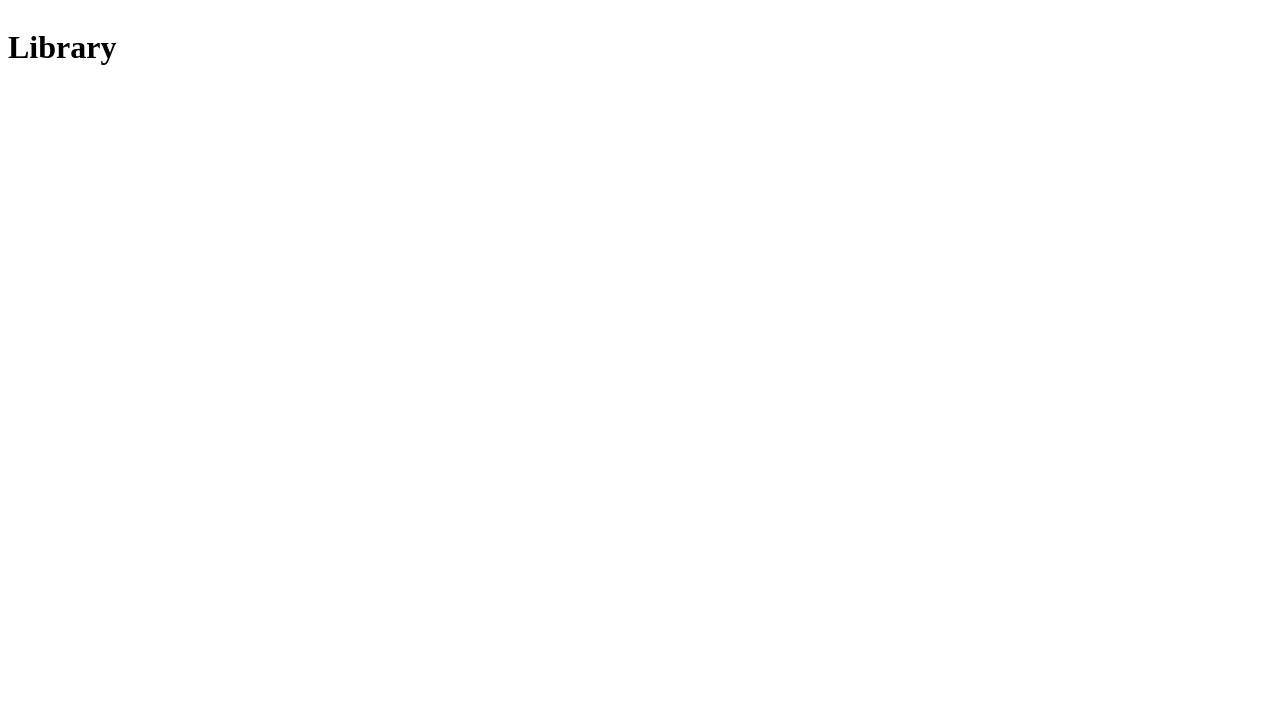
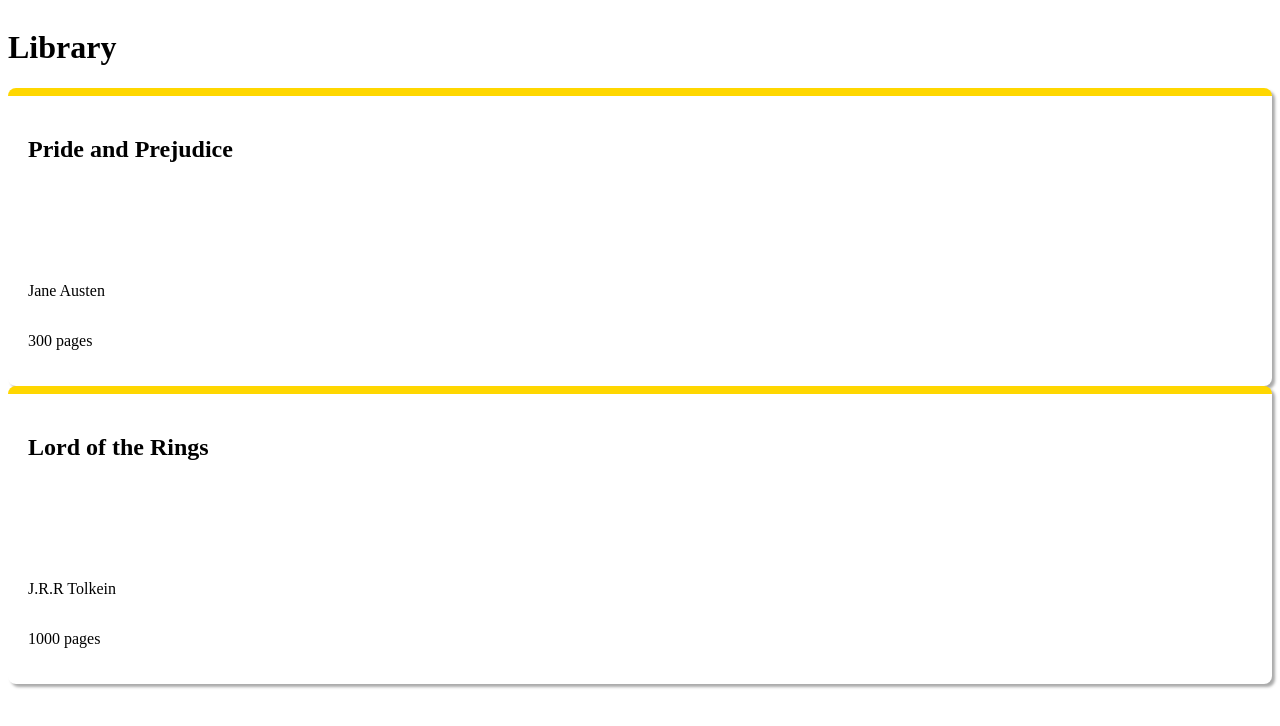
Before and after one commit to s-cassidy/odin-library, a plain HTML site: page index.html in a window 1280 px wide. Drawn offline with Linux system fonts and the light colour scheme.

Commit message:
Add basic script to generate the card grid

```diff
--- a/index.html
+++ b/index.html
@@ -15,6 +15,9 @@
       <h1 class="logo">Library</h1>
     </div>
     <div class="content">
+      <div class="cards-grid-container">
+
+      </div>
 
     </div>
 
--- a/script.js
+++ b/script.js
@@ -1,4 +1,6 @@
 "use strict";
+
+const cardGrid = document.querySelector(".cards-grid-container");
 
 function Book(title, author, pages, read) {
   this.title = title;
@@ -13,6 +15,32 @@ function Book(title, author, pages, read) {
 let myLibrary = [];
 
 function addBookToLibrary(title, author, pages) {
-  let book = new Book(title, author, pages);
-  myLibrary.append(book);
+  let book = new Book(title, author, pages, false);
+  myLibrary.push(book);
 }
+
+addBookToLibrary("Pride and Prejudice", "Jane Austen", 300);
+addBookToLibrary("Lord of the Rings", "J.R.R Tolkein", 1000);
+
+function buildCard(book) {
+  var card = document.createElement("div");
+  card.classList.add("card");
+  var cardTitle = document.createElement("h2");
+  var cardAuthor = document.createElement("p");
+  var cardPages = document.createElement("p");
+  cardTitle.textContent = book.title;
+  cardAuthor.textContent = book.author;
+  cardPages.textContent = `${book.pages} pages`;
+  card.appendChild(cardTitle);
+  card.appendChild(cardAuthor);
+  card.appendChild(cardPages);
+  return card;
+}
+
+function buildGrid() {
+  myLibrary.forEach((book) =>
+    cardGrid.appendChild(buildCard(book))
+  )
+}
+
+buildGrid();
```
